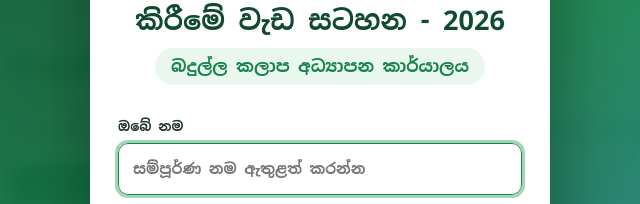
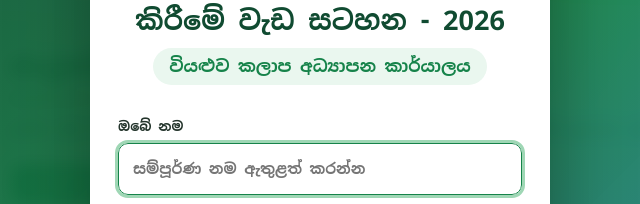
Before and after one commit to ICTExcel/Badulla, a plain HTML site: page index.html in a window 1280 px wide. Shown: the part 263-467 px from the top of the page, 320-960 px from the left. Drawn offline with Linux system fonts and the light colour scheme; a web font is replaced by a local one.

Commit message:
Update index.html

```diff
--- a/index.html
+++ b/index.html
@@ -2979,8 +2979,8 @@ const LESSONS_TA={
 };
 const LESSONS_SI=lessons.map(l=>({desc:l.desc,content:l.content}));
 const I18N={
- si:{title:'පාසල් දත්ත නිලධාරින් පුහුණු කිරීමේ වැඩ සටහන - 2026',office:'බදුල්ල කලාප අධ්‍යාපන කාර්යාලය',prog:'ප්‍රගතිය',lessons:'පාඩම් මාලාව',search:'🔍 පාඩම් සොයන්න...',tip:'💡 පාඩමක් තුළ ← → යතුරු වලින් පාඩම් මාරු කළ හැක. ප්‍රගතිය ස්වයංක්‍රීයව සුරැකේ.',yourprog:'ඔබගේ ප්‍රගතිය',doc:'පාසල් දත්ත නිලධාරින් පුහුණු කිරීමේ වැඩ සටහන - 2026'},
- ta:{title:'பாடசாலை தரவு உத்தியோகத்தர் பயிற்சித் திட்டம் - 2026',office:'பதுளை கல்வி வலய அலுவலகம்',prog:'முன்னேற்றம்',lessons:'பாடத் தொடர்',search:'🔍 பாடங்களைத் தேடுக...',tip:'💡 பாடத்தினுள் ← → விசைகளால் பாடங்களை மாற்றலாம். முன்னேற்றம் தானாகச் சேமிக்கப்படும்.',yourprog:'உங்கள் முன்னேற்றம்',doc:'பாடசாலை தரவு உத்தியோகத்தர் பயிற்சித் திட்டம் - 2026'}
+ si:{title:'පාසල් දත්ත නිලධාරින් පුහුණු කිරීමේ වැඩ සටහන - 2026',office:'වියළුව කලාප අධ්‍යාපන කාර්යාලය',prog:'ප්‍රගතිය',lessons:'පාඩම් මාලාව',search:'🔍 පාඩම් සොයන්න...',tip:'💡 පාඩමක් තුළ ← → යතුරු වලින් පාඩම් මාරු කළ හැක. ප්‍රගතිය ස්වයංක්‍රීයව සුරැකේ.',yourprog:'ඔබගේ ප්‍රගතිය',doc:'පාසල් දත්ත නිලධාරින් පුහුණු කිරීමේ වැඩ සටහන - 2026'},
+ ta:{title:'பாடசாலை தரவு உத்தியோகத்தர் பயிற்சித் திட்டம் - 2026',office:'வியலுவ கல்வி வலய அலுவலகம்',prog:'முன்னேற்றம்',lessons:'பாடத் தொடர்',search:'🔍 பாடங்களைத் தேடுக...',tip:'💡 பாடத்தினுள் ← → விசைகளால் பாடங்களை மாற்றலாம். முன்னேற்றம் தானாகச் சேமிக்கப்படும்.',yourprog:'உங்கள் முன்னேற்றம்',doc:'பாடசாலை தரவு உத்தியோகத்தர் பயிற்சித் திட்டம் - 2026'}
 };
 function applyLang(){
  const t=I18N[LANG];
@@ -4218,7 +4218,7 @@ function showGate(edit){
  g=document.createElement('div');g.id='gate';
  document.body.appendChild(g);document.body.style.overflow='hidden';
  let nm=p.name||'',sc=p.school||'',focusId=p.name?'g_school':'g_name';
- const G={"si": {"title": "පාසල් දත්ත නිලධාරින් පුහුණු කිරීමේ වැඩ සටහන - 2026", "office": "බදුල්ල කලාප අධ්‍යාපන කාර්යාලය", "name": "ඔබේ නම", "nameph": "සම්පූර්ණ නම ඇතුළත් කරන්න", "school": "පාසල", "schoolph": "ඔබේ පාසලේ නම", "upd": "✔ යාවත්කාලීන කරන්න", "go": "🚀 සම්බන්ධ වන්න", "cancel": "අවලංගු කරන්න", "hint": "නම සහ පාසල ඇතුළත් කළ පසු පුහුණුව ආරම්භ වේ.", "err": "කරුණාකර නම සහ පාසල දෙකම ඇතුළත් කරන්න.", "chg": "වෙනස් කරන්න"}, "ta": {"title": "பாடசாலை தரவு உத்தியோகத்தர் பயிற்சித் திட்டம் - 2026", "office": "பதுளை கல்வி வலய அலுவலகம்", "name": "உங்கள் பெயர்", "nameph": "முழுப் பெயரை உள்ளிடவும்", "school": "பாடசாலை", "schoolph": "உங்கள் பாடசாலையின் பெயர்", "upd": "✔ புதுப்பிக்கவும்", "go": "🚀 இணையவும்", "cancel": "ரத்து செய்", "hint": "பெயர், பாடசாலை உள்ளிட்ட பின் பயிற்சி தொடங்கும்.", "err": "தயவுசெய்து பெயர், பாடசாலை இரண்டையும் உள்ளிடவும்.", "chg": "மாற்று"}};
+ const G={"si": {"title": "පාසල් දත්ත නිලධාරින් පුහුණු කිරීමේ වැඩ සටහන - 2026", "office": "වියළුව කලාප අධ්‍යාපන කාර්යාලය", "name": "ඔබේ නම", "nameph": "සම්පූර්ණ නම ඇතුළත් කරන්න", "school": "පාසල", "schoolph": "ඔබේ පාසලේ නම", "upd": "✔ යාවත්කාලීන කරන්න", "go": "🚀 සම්බන්ධ වන්න", "cancel": "අවලංගු කරන්න", "hint": "නම සහ පාසල ඇතුළත් කළ පසු පුහුණුව ආරම්භ වේ.", "err": "කරුණාකර නම සහ පාසල දෙකම ඇතුළත් කරන්න.", "chg": "වෙනස් කරන්න"}, "ta": {"title": "பாடசாலை தரவு உத்தியோகத்தர் பயிற்சித் திட்டம் - 2026", "office": "வியலுவ கல்வி வலய அலுவலகம்", "name": "உங்கள் பெயர்", "nameph": "முழுப் பெயரை உள்ளிடவும்", "school": "பாடசாலை", "schoolph": "உங்கள் பாடசாலையின் பெயர்", "upd": "✔ புதுப்பிக்கவும்", "go": "🚀 இணையவும்", "cancel": "ரத்து செய்", "hint": "பெயர், பாடசாலை உள்ளிட்ட பின் பயிற்சி தொடங்கும்.", "err": "தயவுசெய்து பெயர், பாடசாலை இரண்டையும் உள்ளிடவும்.", "chg": "மாற்று"}};
  const draw=()=>{
   const t=G[LANG];
   g.innerHTML=`<div class="gbox"><div class="gico">🎓</div>
```
